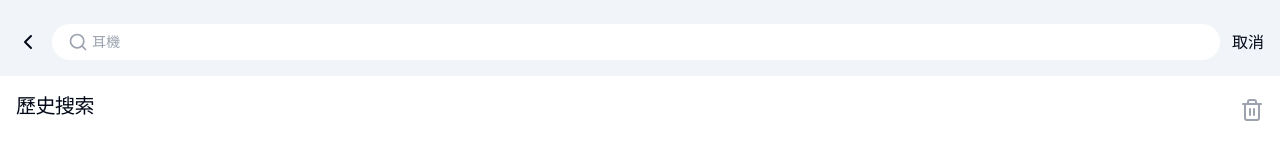
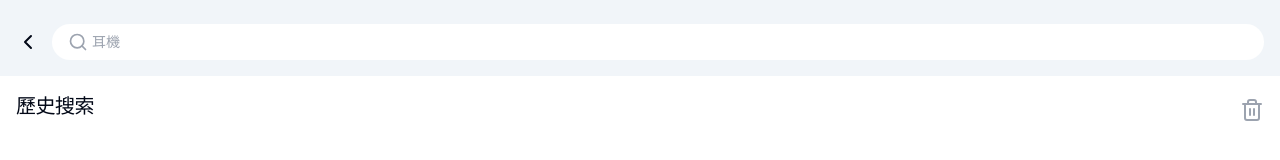
Before and after one commit to jordantseng/tiktok-ecommerce, a Next.js app: page /search in a window 1280 px wide. Shown: the top 160 px of the page. Built offline with nearby package versions, Linux system fonts and the light colour scheme.

Commit message:
refactor(search): remove cancel button

```diff
--- a/app/search/page.tsx
+++ b/app/search/page.tsx
@@ -24,7 +24,6 @@ const SearchPage = ({ searchParams }: SearchPageProps) => {
         <header className="flex items-center gap-3 bg-default px-4 pb-4 pt-6">
           <PrevButton />
           <Searchbar />
-          <button>取消</button>
         </header>
         <div className="p-4">
           {q ? (
```
